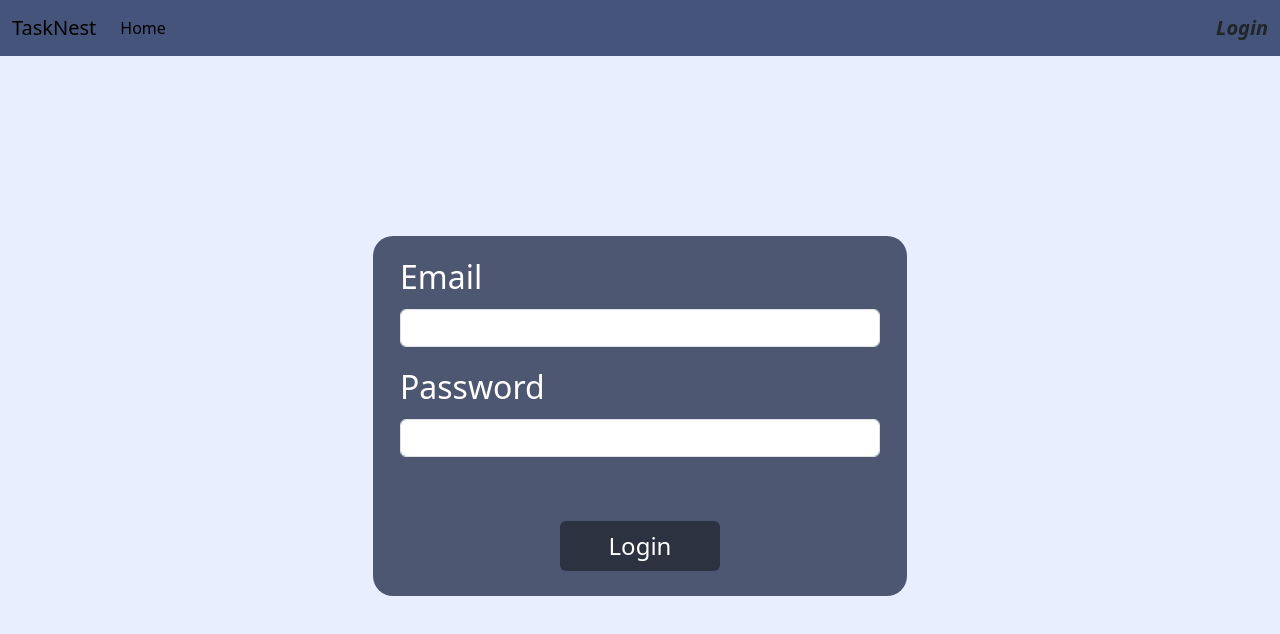
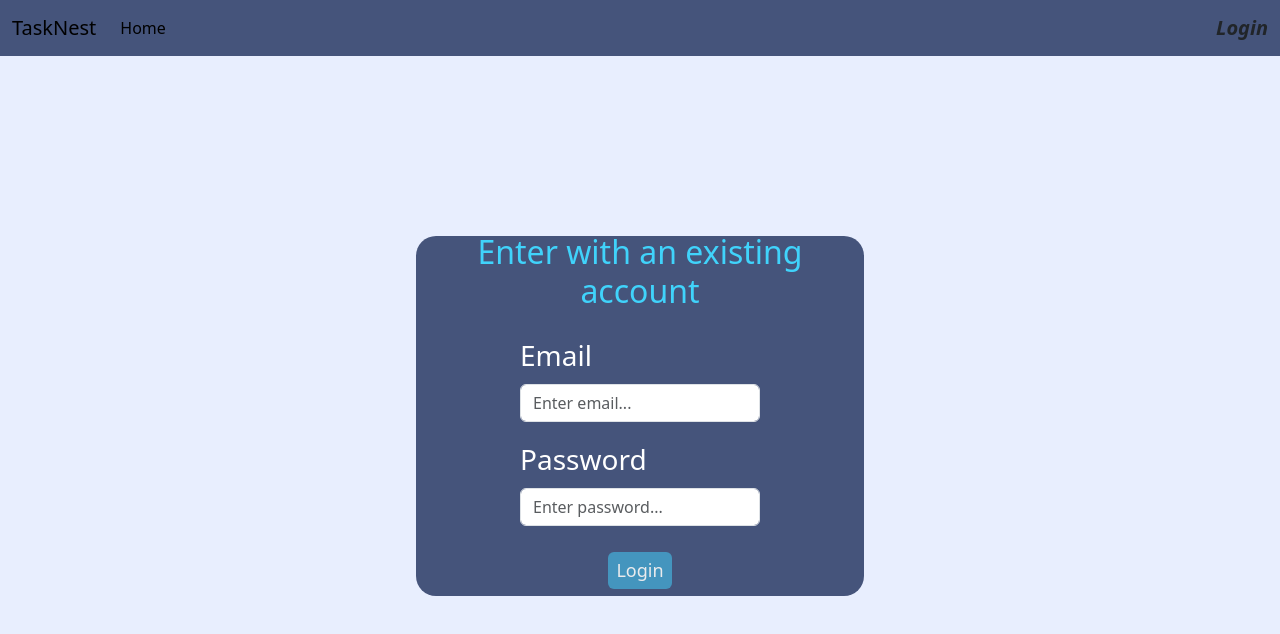
Before and after one commit to GastoneCanessa/tasknest_front, a React (Create React App) app: page /user/login in a window 1280 px wide. Shown: the top 634 px of the page. Built offline with nearby package versions, Linux system fonts and the light colour scheme.

Commit message:
log e regis

```diff
--- a/src/pages/Home.js
+++ b/src/pages/Home.js
@@ -7,6 +7,7 @@ import { useAtom } from 'jotai';
 import Board from '../components/content/Board';
 import axios from 'axios';
 import backgrounds from '../assets/background';
+import '../pages/home.css'
 
 export default function Home() {
     const [user, setUser] = useAtom(currentUser)
--- a/src/pages/Login.js
+++ b/src/pages/Login.js
@@ -71,27 +71,30 @@ export default function Login() {
         <>
 
             <div className="d-flex justify-content-center align-items-center" style={{ minHeight: "90vh" }}>
-                <div className="container form-container d-flex justify-content-center align-items-center p-4 my-5 col-5" style={{ backgroundColor: "#4D5771", borderRadius: "20px", height: "45vh" }}>
-                    <form>
+                <div className="container form-container d-flex flex-column justify-content-center align-items-center p-4 my-5" style={{ backgroundColor: "#45547B", borderRadius: "20px", height: "45vh", width: '35vw' }}>
+                    <div className="mb-3 text-center">
+                        <h2 style={{ color: '#40d3fb' }}>Enter with an existing account</h2>
+                    </div>
+                    <form style={{ width: "60%" }}>
                         <div className="mb-3">
-                            <label className="form-label fs-2" style={{ color: "white" }}>Email</label>
-                            <input name="email" type="email" className="form-control" style={{ width: "60vh" }} value={login.mail} onChange={synchronize} />
+                            <label className="form-label fs-3 fw-lighter" style={{ color: "white" }}>Email</label>
+                            <input name="email" type="email" className="form-control" placeholder="Enter email..." style={{ width: "100%" }} value={login.mail} onChange={synchronize} />
                         </div>
 
                         <div className="mb-3">
-                            <label className="form-label fs-2" style={{ color: "white" }}>Password</label>
-                            <input name="password" type="password" className="form-control" style={{ width: "60vh" }} value={login.password} onChange={synchronize} />
+                            <label className="form-label fs-3 fw-lighter" style={{ color: "white" }}>Password</label>
+                            <input name="password" type="password" className="form-control" placeholder="Enter password..." style={{ width: "100%" }} value={login.password} onChange={synchronize} />
                         </div>
 
                         {showErrorPopup && <ErrorPopup message={errorMessage} onClose={() => setShowErrorPopup(false)} />}
-                        <div className="text-center">
-                            <input className="btn  mb-2 mt-5 fs-4 fw-lighter" style={{ background: "#2C3240", color: "white", width: "20vh" }} type="button" onClick={sendForm} value="Login" />
+                        <div className="d-flex justify-content-center">
+                            <input className="log-button" type="button" onClick={sendForm} value="Login" />
                         </div>
-
                     </form>
                 </div>
             </div>
 
+
         </>
     )
 }
--- a/src/pages/Register.js
+++ b/src/pages/Register.js
@@ -65,29 +65,28 @@ export default function Register() {
     return (
         <>
             <div className="d-flex justify-content-center align-items-center" style={{ minHeight: "90vh" }}>
-                <div className="container form-container d-flex justify-content-center align-items-center p-4 my-5 col-5" style={{ backgroundColor: "#4D5771", borderRadius: "20px", height: "60vh" }}>
+                <div className="container form-container d-flex flex-column justify-content-center align-items-center p-4 my-5 col-5" style={{ backgroundColor: "#45547B", borderRadius: "20px", height: "60vh" }}>
+                    <h2 style={{ color: '#40d3fb' }}>Create a new account</h2>
                     <form className="p-4" style={{ width: "60vh" }}>
                         <div className="mb-3">
-                            <label className="form-label fs-2" style={{ color: "white" }}>Insert Name</label>
-                            <input name="name" type="text" className="form-control" onChange={synchronize} />
+                            <label className="form-label fs-3 fw-lighter" style={{ color: "white" }}>Name</label>
+                            <input name="name" type="text" className="form-control" placeholder="Insert name..." onChange={synchronize} />
                         </div>
                         <div className="mb-3">
-                            <label className="form-label fs-2" style={{ color: "white" }}>Insert Email</label>
-
-                            <input name="email" type="email" className="form-control" aria-describedby="emailHelp" onChange={synchronize} />
+                            <label className="form-label fs-3 fw-lighter" style={{ color: "white" }}>Email</label>
+                            <input name="email" type="email" className="form-control" placeholder="Insert email..." aria-describedby="emailHelp" onChange={synchronize} />
                         </div>
-
                         <div className="mb-3">
-                            <label className="form-label fs-2" style={{ color: "white" }}>Insert Password</label>
-                            <input name="password" type="password" className="form-control " onChange={synchronize} />
+                            <label className="form-label fs-3 fw-lighter" style={{ color: "white" }}>Password</label>
+                            <input name="password" type="password" className="form-control " placeholder="Insert password..." onChange={synchronize} />
                         </div>
-
                         <div className="d-flex justify-content-center">
-                            <input className="btn  mb-2 mt-5 fs-4 fw-lighter" style={{ background: "#2C3240", color: "white", width: "20vh" }} type="button" onClick={sendRegistration} value="Register" />
+                            <input className="log-button" style={{ width: "15vh" }} type="button" onClick={sendRegistration} value="Register" />
                         </div>
                     </form>
                 </div>
             </div>
+
             {showErrorPopup && <ErrorPopup message={errorMessage} onClose={() => setShowErrorPopup(false)} />}
         </>
     )
--- /dev/null
+++ b/src/pages/home.css
@@ -0,0 +1,22 @@
+.log-button {
+    display: flex;
+    align-items: center;
+    justify-content: center;
+    cursor: pointer;
+    background-color: rgba(67, 214, 255, 0.504);
+    color: #EAEBED;
+    border: none;
+    padding: 5px;
+    margin: 10px 2px;
+    width: 5vw;
+    border-radius: 6px;
+    transition-duration: 0.3s;
+    font-size: large;
+    font-weight: 500;
+}
+
+.log-button:hover {
+    background-color: rgb(66, 202, 239);
+    color: #1d1f28;
+
+}
```
